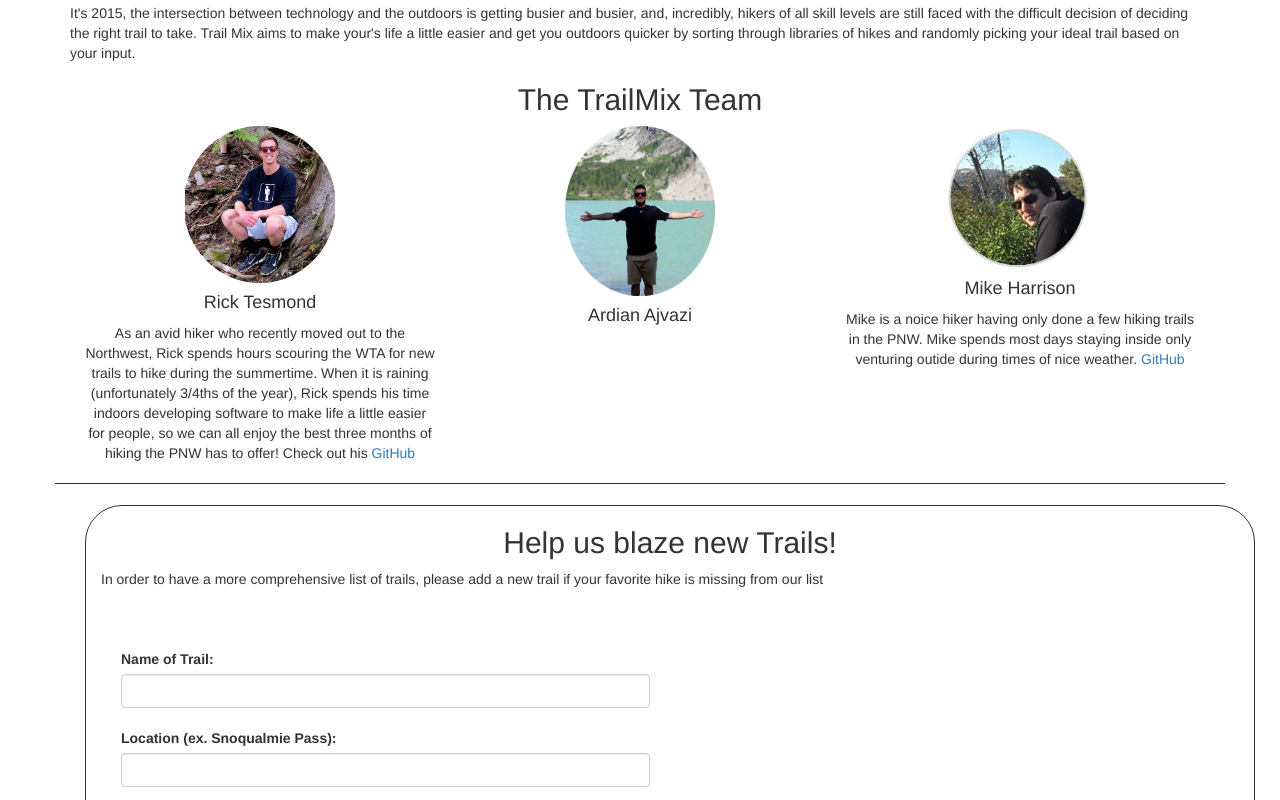
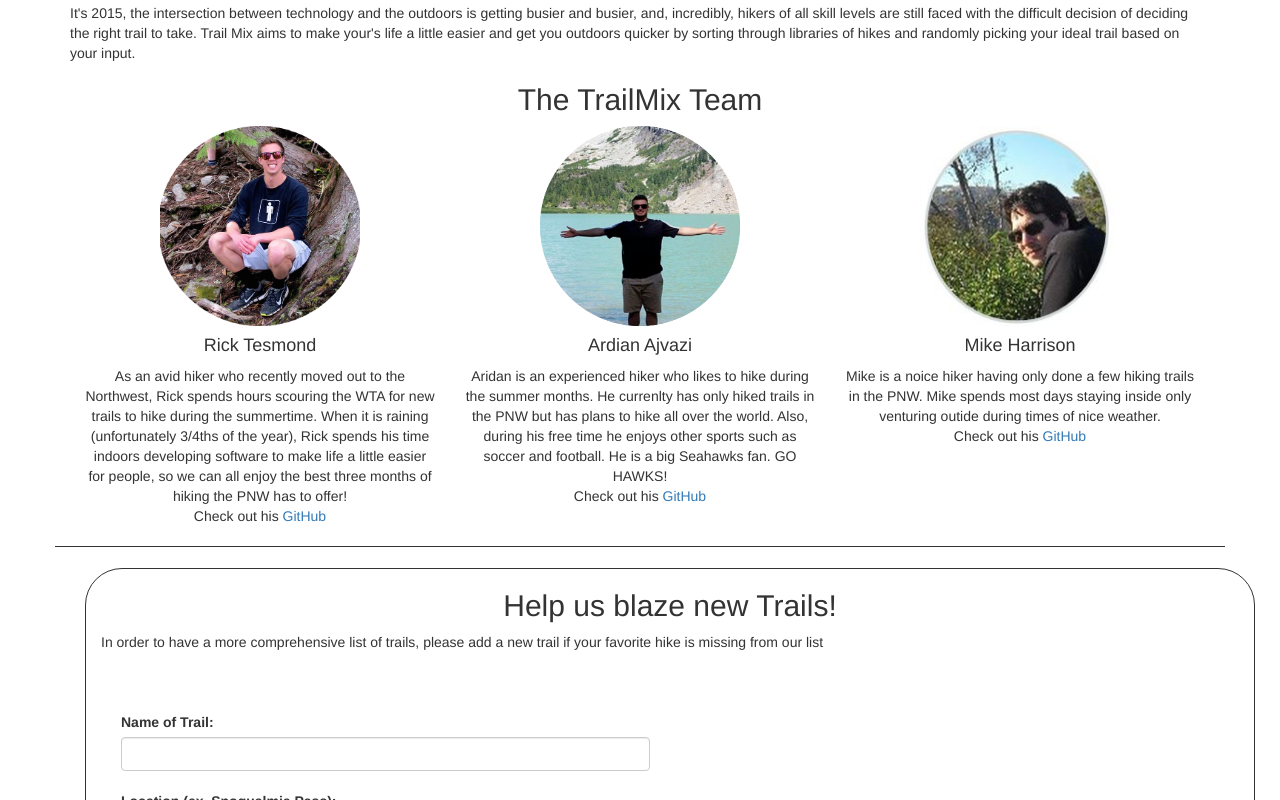
Before and after one commit to trailmixers/hiking-roulette, a website with bundled scripts: page index.html in a window 1280 px wide. Shown: the part 1540-2340 px from the top of the page. Built offline with nearby package versions, Linux system fonts and the light colour scheme; files whose address does not match are found by name.

Commit message:
added profile size. Margin at the bottom. Finished bio

```diff
--- a/css/styles.css
+++ b/css/styles.css
@@ -40,7 +40,6 @@
 	text-align: center;
 	margin-top: 5%;
 	margin-bottom: 3%;
-	background: #493B29;
 	border-color: #493B29;
 	border-top: solid 1px;
 	border-bottom: solid 1px;
@@ -48,7 +47,8 @@
 }
 
 .profileImg{
-	max-width: 15rem;
+	width: 20rem;
+	height: 20rem;
 }
 
 .about-team li{
@@ -64,3 +64,7 @@
 .about-team{
 	border-bottom: solid 1px;
 }
+
+#newHike {
+	margin-bottom: 4rem
+}
--- a/index.html
+++ b/index.html
@@ -143,17 +143,17 @@
     <h2 style="text-align:center;">The TrailMix Team</h2>
         <ul class="col-sm-4">
           <li><img class="profileImg" src="/img/rtprofile.png"><br/><h4>Rick Tesmond</h4>
-            <p>As an avid hiker who recently moved out to the Northwest, Rick spends hours scouring the WTA for new trails to hike during the summertime. When it is raining (unfortunately 3/4ths of the year), Rick spends his time indoors developing software to make life a little easier for people, so we can all enjoy the best three months of hiking the PNW has to offer! Check out his <a href="https://github.com/tesmonrd" target="_blank">GitHub</a></p>
+            <p>As an avid hiker who recently moved out to the Northwest, Rick spends hours scouring the WTA for new trails to hike during the summertime. When it is raining (unfortunately 3/4ths of the year), Rick spends his time indoors developing software to make life a little easier for people, so we can all enjoy the best three months of hiking the PNW has to offer! <br>Check out his <a href="https://github.com/tesmonrd" target="_blank">GitHub</a></p>
           </li>
           </ul>
           <ul class="col-sm-4">
           <li><img class="profileImg" src="/img/ardian.png"><br/><h4>Ardian Ajvazi</h4>
-            <p></p>
+            <p>Aridan is an experienced hiker who likes to hike during the summer months. He currenlty has only hiked trails in the PNW but has plans to hike all over the world. Also, during his free time he enjoys other sports such as soccer and football. He is a big Seahawks fan. GO HAWKS! <br>Check out his <a href="https://github.com/ardianajvazi" target="_blank">GitHub</a></p>
           </li>
         </ul>
         <ul class="col-sm-4">
           <li><img class="profileImg" src="/img/mike.png"><br/><h4>Mike Harrison</h4>
-            <p>Mike is a noice hiker having only done a few hiking trails in the PNW. Mike spends most days staying inside only venturing outide during times of nice weather. <a href="https://github.com/Mikekh84" target="_blank">GitHub</a> </p>
+            <p>Mike is a noice hiker having only done a few hiking trails in the PNW. Mike spends most days staying inside only venturing outide during times of nice weather.<br> Check out his <a href="https://github.com/Mikekh84" target="_blank">GitHub</a> </p>
           </li>
         </ul>
 </article>
```
